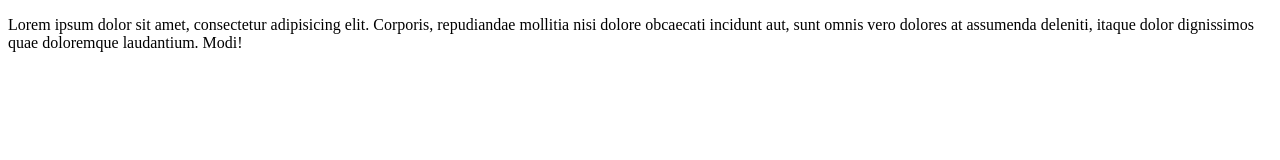
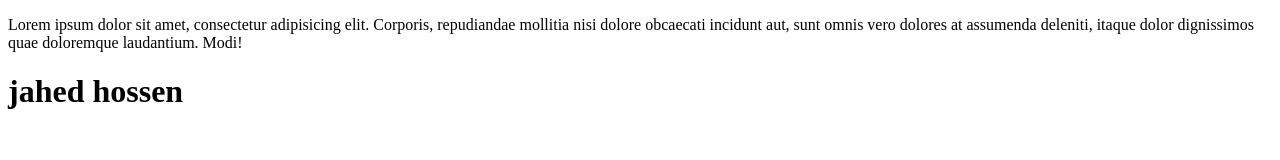
Before and after one commit to jahedhossen1/first-projef, a plain HTML site: page index.html in a window 1280 px wide. Drawn offline with Linux system fonts and the light colour scheme.

Commit message:
add header

```diff
--- a/index.html
+++ b/index.html
@@ -8,5 +8,6 @@
 </head>
 <body>
     <p>Lorem ipsum dolor sit amet, consectetur adipisicing elit. Corporis, repudiandae mollitia nisi dolore obcaecati incidunt aut, sunt omnis vero dolores at assumenda deleniti, itaque dolor dignissimos quae doloremque laudantium. Modi!</p>
+    <h1>jahed hossen</h1>
 </body>
 </html>
```
